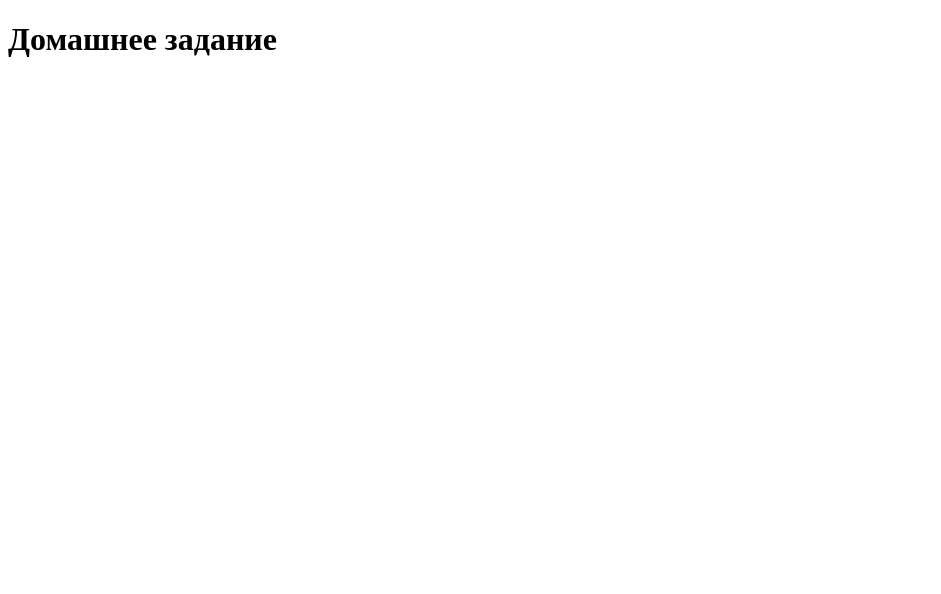
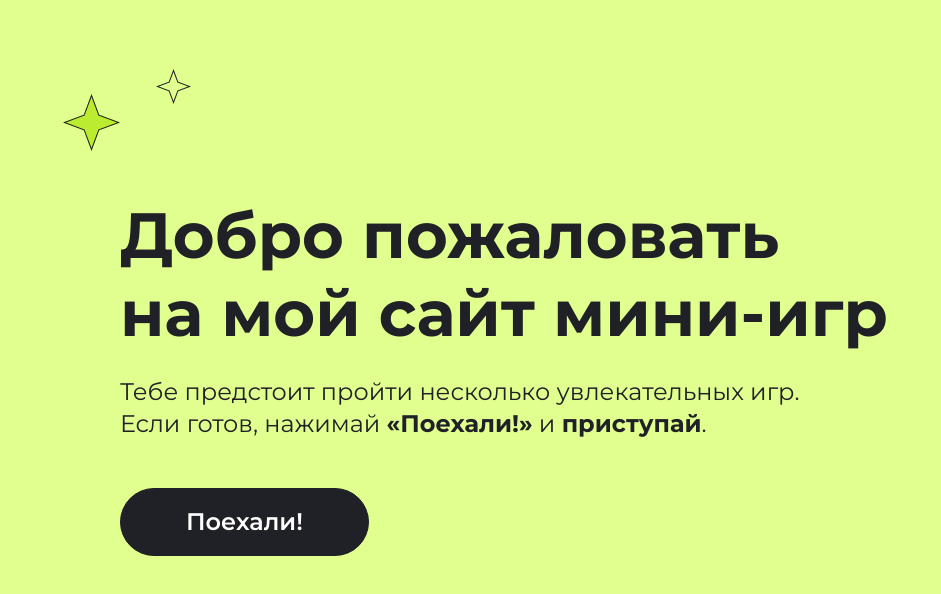
Before and after one commit to Maksim-code546/Homework1, a plain HTML site: page index.html in a window 1280 px wide. Shown: the whole page, without its empty margins (0-941 px from the left). Drawn offline with Linux system fonts and the light colour scheme.

Commit message:
position

```diff
--- a/index.html
+++ b/index.html
@@ -3,9 +3,21 @@
 <head>
     <meta charset="UTF-8">
     <meta name="viewport" content="width=device-width, initial-scale=1.0">
+    <link rel="preconnect" href="https://fonts.googleapis.com">
+    <link rel="preconnect" href="https://fonts.gstatic.com"     crossorigin>
+    <link href="https://fonts.googleapis.com/css2?  family=Montserrat:ital,wght@0,100..900;1,100..900&    display=swap" rel="stylesheet">
+    <link rel="stylesheet" href="style.css">
     <title>Homework1</title>
 </head>
 <body>
-    <h1>Домашнее задание</h1>
+    <div class="top">
+        <img class="top__star-2" src="img/Star-2.svg" alt="star">
+        <img class="top__star-3" src="img/Star-3.svg" alt="star">
+        <div class="top-text">
+            <h1 class="top-text__heading">Добро пожаловать <br> на мой сайт мини-игр</h1>
+            <p class="top-text__text"> Тебе предстоит пройти несколько увлекательных игр. <br> Если готов, нажимай <span class="top-text__text-go">«Поехали!»</span> и <span class="top-text__text-started">приступай</span>.</p>
+            <button class="top-text__btn">Поехали!</button>
+        </div>
+    </div>
 </body>
 </html>
--- /dev/null
+++ b/style.css
@@ -0,0 +1,80 @@
+*{
+    padding: 0;
+    margin: 0;
+}
+
+body {
+    font-family: "Montserrat", sans-serif;
+}
+
+a {
+    text-decoration: none;
+}
+
+.center {
+    padding-left: calc(50% - 600px);
+    padding-right: calc(50% - 600px);
+}
+
+.top {
+    position: relative;
+    background: rgb(225, 255, 143);
+}
+
+.top__star-2{
+    position: absolute;
+    left: 63px;
+    top: 94px;
+}
+
+.top__star-3{
+    position: absolute;
+    left: 156px;
+    top: 69px;
+}
+
+.top-text{
+    padding-top: 196px;
+    padding-bottom: 246px;
+    padding-left: 120px;
+}
+
+.top-text__heading{
+    color: rgb(32, 32, 39);
+    font-size: 64px;
+    font-weight: 700;
+    line-height: 78px;
+    text-align: left;
+}
+
+.top-text__text{
+    color: rgb(32, 32, 39);
+    font-size: 24px;
+    font-weight: 400;
+    line-height: 32px;
+    text-align: left;
+    padding-top: 24px;
+    padding-bottom: 48px;
+}
+
+.top-text__btn{
+    box-sizing: border-box;
+    border: 1px solid rgb(32, 32, 39);
+    border-radius: 60px;
+    background: rgb(32, 32, 39);
+    color: rgb(255, 255, 255);
+    font-family: Montserrat;
+    font-size: 24px;
+    font-weight: 600;
+    line-height: 141.69%;
+    text-align: center;
+    padding: 16px 65px;
+}
+
+.top-text__text-go{
+    font-weight: bold;
+}
+
+.top-text__text-started{
+    font-weight: bold;
+}
```
Also changed, not shown: img/Star-2.svg (added), img/Star-3.svg (added).
